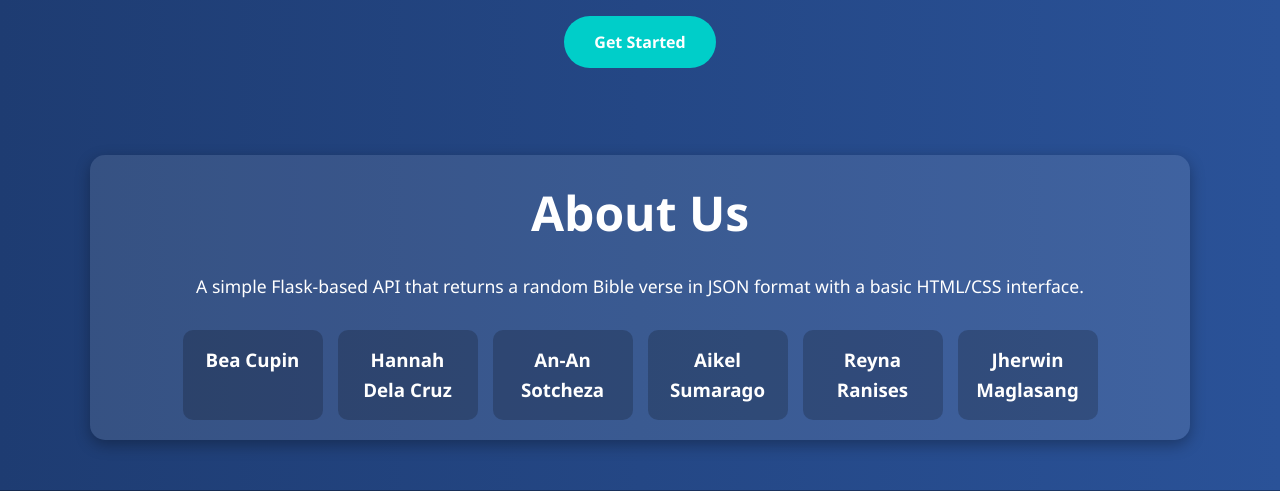
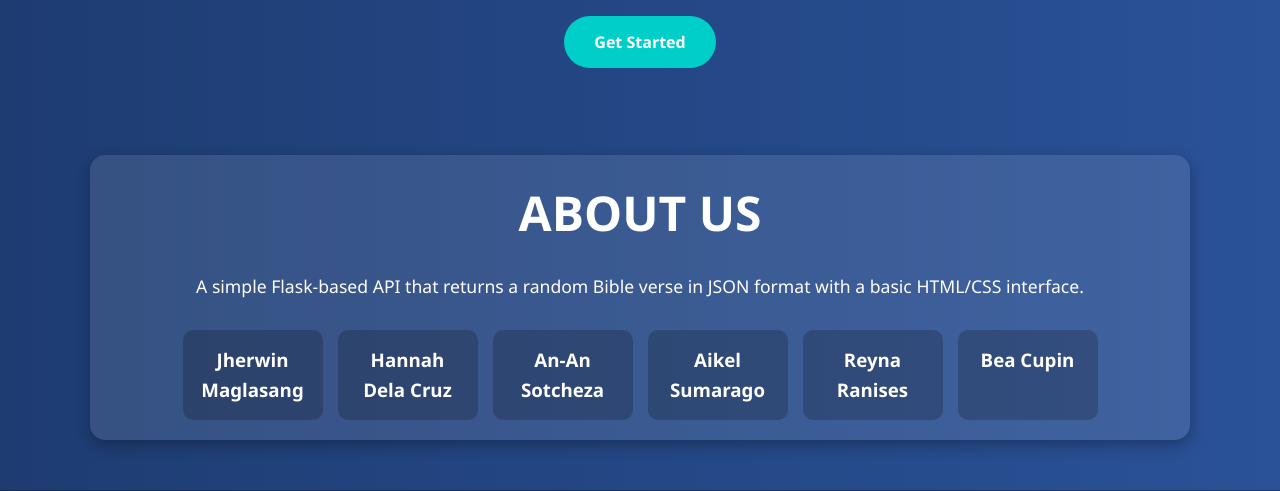
Before and after one commit to aikelger-alt/api-bible-verse, a Flask app: page / in a window 1280 px wide. Shown: the part 168-659 px from the top of the page. Run offline with Flask 3, Linux system fonts and the light colour scheme.

```diff
--- a/templates/landingpage.html
+++ b/templates/landingpage.html
@@ -118,15 +118,15 @@
   </header>
 
   <section>
-    <h2>About Us</h2>
+    <h2>ABOUT US</h2>
     <p>A simple Flask-based API that returns a random Bible verse in JSON format with a basic HTML/CSS interface.</p>
     <div class="features">
-      <div class="feature-card"><h3>Bea Cupin</h3></div>
+      <div class="feature-card"><h3>Jherwin Maglasang</h3></div>
       <div class="feature-card"><h3>Hannah Dela Cruz</h3></div>
       <div class="feature-card"><h3>An-An Sotcheza</h3></div>
       <div class="feature-card"><h3>Aikel Sumarago</h3></div>
       <div class="feature-card"><h3>Reyna Ranises</h3></div>
-      <div class="feature-card"><h3>Jherwin Maglasang</h3></div>
+      <div class="feature-card"><h3>Bea Cupin</h3></div>
     </div>
   </section>
 
```
